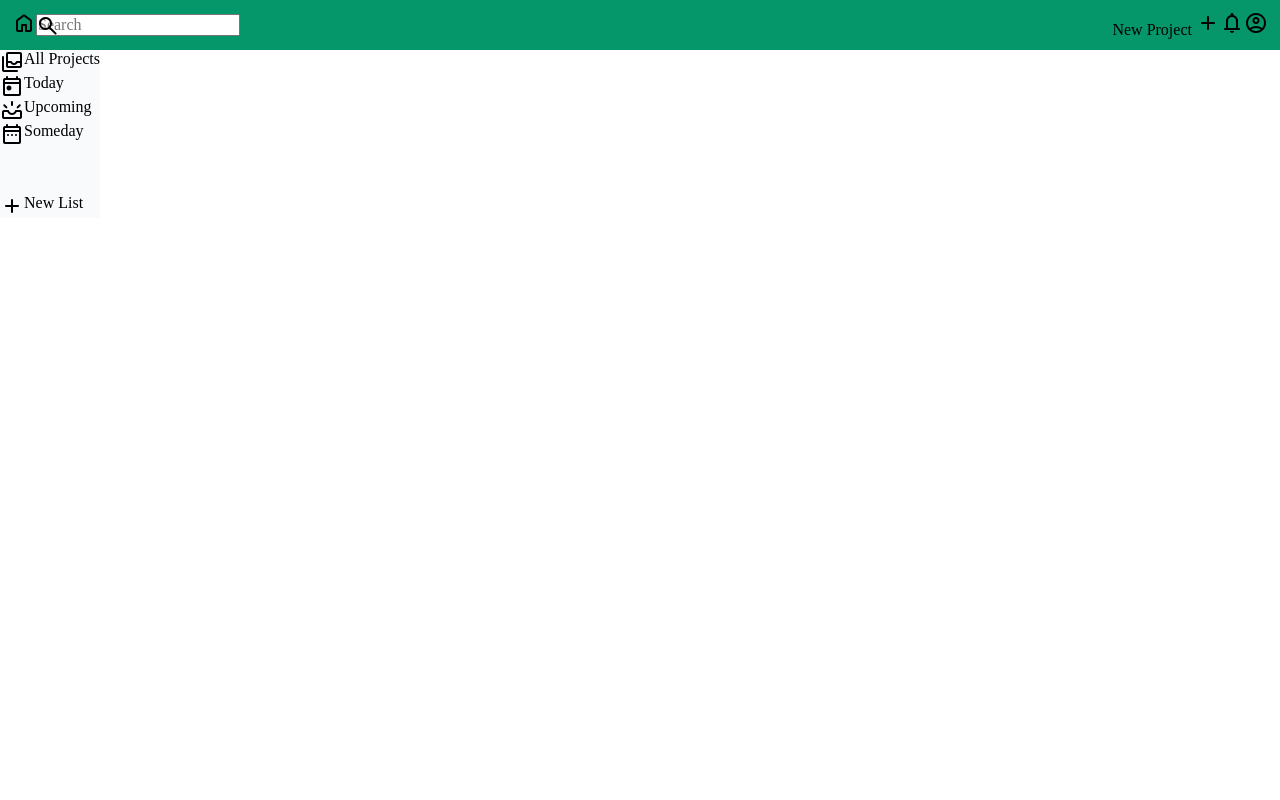
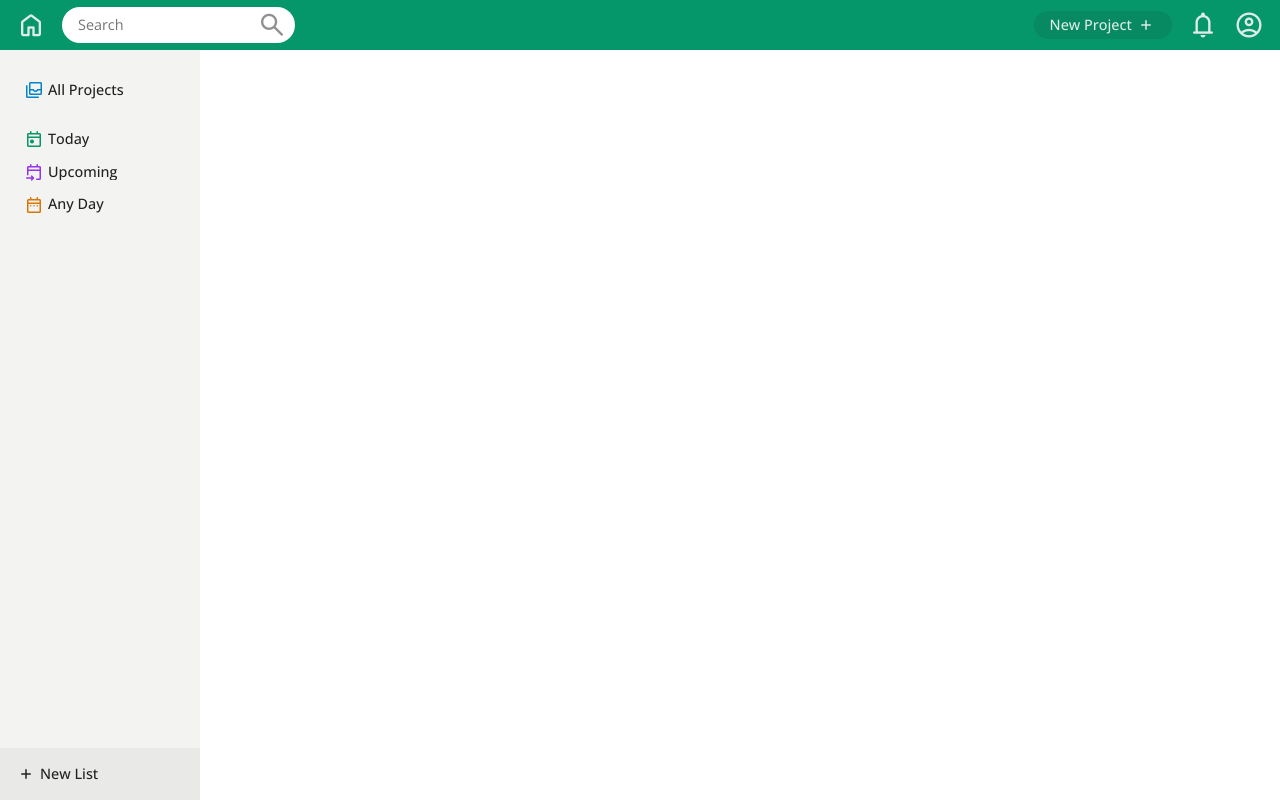
Before and after one commit to mrd010/Todo-List, a website built with webpack: page src/index.html in a window 1280 px wide. Built offline with nearby package versions, Linux system fonts and the light colour scheme.

Commit message:
Finish template page structure and styles

```diff
--- a/src/index.html
+++ b/src/index.html
@@ -3,67 +3,87 @@
   <head>
     <meta charset="UTF-8" />
     <meta name="viewport" content="width=device-width, initial-scale=1.0" />
-    <title>MoreDo - Your ToDo List</title>
+    <title><%= htmlWebpackPlugin.options.title %></title>
   </head>
   <body>
-    <div class="container">
-      <header id="app-header">
-        <button class="header-button">
-          <span class="material-symbols-rounded"> home </span>
+    <header class="app-fixed-header">
+      <button class="short-button">
+        <span class="material-symbols-rounded button-icon"> home </span>
       </button>
-        <form class="search-form" action="#">
-          <button type="submit" class="header-button">
-            <span class="material-symbols-rounded"> search </span>
+      <form class="input-field" action="#">
+        <button type="submit" class="short-button field-button">
+          <span class="material-symbols-rounded button-icon"> search </span>
         </button>
-          <input type="search" placeholder="Search" />
+        <input type="search" class="text-input" placeholder="Search" />
       </form>
-        <button class="header-button">
-          <span class="button-text">New Project</span>
-          <span class="material-symbols-rounded"> add </span>
+      <button class="long-button">
+        <span class="button-text">New Project </span>
+        <span class="material-symbols-rounded button-icon"> add </span>
       </button>
-        <button class="header-button">
-          <span class="material-symbols-rounded"> notifications </span>
+      <button class="short-button">
+        <span class="material-symbols-rounded button-icon">
+          notifications
+        </span>
       </button>
-        <button class="header-button">
-          <span class="material-symbols-rounded"> account_circle </span>
+      <button class="short-button">
+        <span class="material-symbols-rounded button-icon">
+          account_circle
+        </span>
       </button>
     </header>
-      <nav id="app-menu">
-        <div class="general-categories">
-          <div class="nav-section">
-            <button class="nav-button" id="all-projects-btn">
-              <span class="material-symbols-rounded button-icon">
+    <nav class="app-fixed-side">
+      <section class="general-categories">
+        <div class="category-section">
+          <button class="long-button">
+            <span
+              class="material-symbols-rounded button-icon"
+              style="color: #0284c7"
+            >
               all_inbox
             </span>
             <span class="button-text">All Projects</span>
+            <span class="notifier">2</span>
           </button>
         </div>
-          <div class="nav-section">
-            <button class="nav-button" id="today-btn">
-              <span class="material-symbols-rounded button-icon"> today </span>
+        <div class="category-section">
+          <button class="long-button">
+            <span
+              class="material-symbols-rounded button-icon"
+              style="color: #059669"
+            >
+              today
+            </span>
             <span class="button-text">Today</span>
+            <span class="notifier"></span>
           </button>
-            <button class="nav-button" id="upcoming-btn">
-              <span class="material-symbols-rounded button-icon">
-                upcoming
+          <button class="long-button">
+            <span
+              class="material-symbols-rounded button-icon"
+              style="color: #9333ea"
+            >
+              event_upcoming
             </span>
             <span class="button-text">Upcoming</span>
           </button>
-            <button class="nav-button" id="someday-btn">
-              <span class="material-symbols-rounded button-icon">
+          <button class="long-button">
+            <span
+              class="material-symbols-rounded button-icon"
+              style="color: #d97706"
+            >
               date_range
             </span>
-              <span class="button-text">Someday</span>
+            <span class="button-text">Any Day</span>
           </button>
         </div>
-        </div>
-        <div class="custom-categories" id="workspaces"></div>
-        <button class="nav-button">
+      </section>
+      <section class="custom-categories" id="workspaces"></section>
+      <section class="bottom-menu">
+        <button class="long-button">
           <span class="material-symbols-rounded button-icon"> add </span>
           <span class="button-text">New List</span>
         </button>
+      </section>
     </nav>
     <main id="app-content"></main>
-    </div>
   </body>
 </html>
--- a/src/sass/index.scss
+++ /dev/null
@@ -1,5 +0,0 @@
-* {
-  margin: 0;
-  padding: 0;
-  box-sizing: border-box;
-}
--- a/src/styles/index.scss
+++ b/src/styles/index.scss
@@ -1,14 +1,24 @@
+@use "sass:math";
+
+@import url("https://fonts.googleapis.com/css2?family=Open+Sans:ital,wght@0,300;0,400;0,500;0,600;0,700;0,800;1,300;1,400;1,500;1,600;1,700;1,800&display=swap");
+// font-family: 'Open Sans', sans-serif;
+
 // variables
 $padding: 0.75rem;
-$font-size: 1rem;
-$side-nav-size: 300px;
+$base-fs: 0.9rem;
+$side-nav-size: 200px;
 $top-header-size: 50px;
 
-$white: #f8fafc;
-$dark: #020617;
+$white: #f5f5f4;
+$dark: #222;
 $theme: #059669;
+$notif: #be123c;
+$font: "Open Sans", system-ui, -apple-system, BlinkMacSystemFont, "Segoe UI",
+  Roboto, Oxygen, Ubuntu, Cantarell, "Helvetica Neue", sans-serif;
 
 $bg: $white;
+$baseOpacity: 0.5;
+$icon-size: 30px;
 
 // reset
 * {
@@ -17,61 +27,186 @@ $bg: $white;
   box-sizing: border-box;
 }
 
+[type="search"]::-webkit-search-cancel-button,
+[type="search"]::-webkit-search-decoration {
+  -webkit-appearance: none;
+  appearance: none;
+}
+
 // general styles
 a {
   text-decoration: none;
   color: inherit;
 }
 
+.no-wrap {
+  white-space: nowrap;
+}
+
 button {
+  border: none;
   background-color: transparent;
-  border: none;
   cursor: pointer;
 }
 
 // main styles
-
-.container {
-  width: 100%;
-  min-height: 100vh;
+html {
+  font-family: $font;
 }
 
-// .material-symbols-rounded {
-//   font-variation-settings: "FILL" 0, "wght" 400, "GRAD" 0, "opsz" 24;
-// }
+body {
+  font-size: $base-fs;
+  max-height: 100vh;
+  min-height: 100vh;
 
-#app-header {
+  display: grid;
+  grid-template-columns: max-content 1fr;
+  grid-template-rows: $top-header-size 1fr;
+}
+
+button {
+  &.short-button {
+    width: $icon-size;
+    height: $icon-size;
+    .button-icon {
+      font-size: $icon-size;
+    }
+  }
+  &.long-button {
+    background-color: rgba($dark, $alpha: 0.1);
+    border-radius: 100px;
+    display: flex;
+    flex-wrap: nowrap;
+    align-items: center;
+    padding: 0.25rem 1rem;
+    gap: 0.25rem;
+    .button-icon {
+      font-size: math.div($icon-size, 1.5);
+    }
+  }
+  &.field-button {
+    z-index: 1;
+    color: rgba($dark, $alpha: 0.5);
+    &:hover {
+      color: rgba($dark, $alpha: 0.7);
+    }
+  }
+
+  .button-text {
+    white-space: nowrap;
+    font-weight: 500;
+  }
+}
+
+.app-fixed-header {
+  background-color: $theme;
+  padding: 0 1rem;
   width: 100%;
   height: $top-header-size;
-  position: fixed;
-  top: 0;
-  background-color: $theme;
-  padding: $padding;
+  grid-area: 1 / 1 / 2 / 3;
   display: flex;
-  flex-flow: row nowrap;
+  flex-wrap: nowrap;
   align-items: center;
-  .search-form {
+  gap: 1rem;
+  > button {
+    color: rgba($white, $alpha: 0.9);
+    &:hover {
+      color: rgba($white, $alpha: 1);
+    }
+    &.long-button {
+      &:hover {
+        background-color: rgba($dark, $alpha: 0.2);
+      }
+    }
+  }
+  .input-field {
     margin-right: auto;
-    position: relative;
-    button {
-      position: absolute;
-      left: 0;
-      top: 0;
+    color: $dark;
+    min-width: 100px;
+    display: grid;
+    grid-template-columns: 1fr auto;
+    align-items: center;
+    .field-button {
+      grid-row: 1 / 2;
+      grid-column: 2 / 3;
+      margin-right: 0.5rem;
+    }
+    input.text-input {
+      grid-row: 1 / 2;
+      grid-column: 1 / 3;
+      border-radius: 100px;
+      border: none;
+      padding: 0.6rem 2.2rem 0.6rem 1rem;
+      outline-color: rgba($theme, $alpha: 0.9);
     }
   }
 }
 
-#app-menu {
-  position: fixed;
-  left: 0;
-  top: $top-header-size;
-  background-color: $bg;
+.app-fixed-side {
+  position: relative;
+  background-color: darken($bg, $amount: 1%);
+  grid-area: 2 / 1 / 3 / 2;
+  min-width: $side-nav-size;
+  overflow-y: auto;
+  overflow-x: hidden;
+  padding: 0.5rem;
   display: flex;
   flex-direction: column;
   flex-wrap: nowrap;
-  gap: $padding * 2;
-  .nav-button {
-    display: flex;
-    flex-flow: row nowrap;
+  gap: 1rem;
+  .long-button {
+    width: 100%;
+    max-width: 200px;
+    background-color: transparent;
+    position: relative;
+    color: $dark;
+    padding: 0.4rem 1rem;
+    .button-text {
+      overflow: hidden;
+      text-overflow: ellipsis;
+    }
+    .notifier {
+      position: absolute;
+      right: 1rem;
+      background-color: $notif;
+      border-radius: 10px;
+      width: 20px;
+      height: 20px;
+      color: $white;
+      border: 2px solid transparent;
+      opacity: 0.8;
+      display: none;
+    }
+    &:hover {
+      background-color: rgba($dark, $alpha: 0.1);
+      .notifier {
+        opacity: 1;
+      }
+    }
+  }
+  .category-section {
+    margin: {
+      top: 1rem;
+      bottom: 1rem;
+    }
+  }
+  .bottom-menu {
+    position: absolute;
+    bottom: 0;
+    left: 0;
+    width: 100%;
+    background-color: darken($color: $white, $amount: 5%);
+    .long-button {
+      border-radius: 0;
+      padding: 1rem;
+      &:hover {
+        background-color: darken($color: $white, $amount: 10%);
+      }
+    }
   }
 }
+
+#app-content {
+  grid-area: 2 / 2 / 3 / 3;
+  overflow-y: auto;
+}
```
Lines whose indentation alone changed are shown as unchanged.
